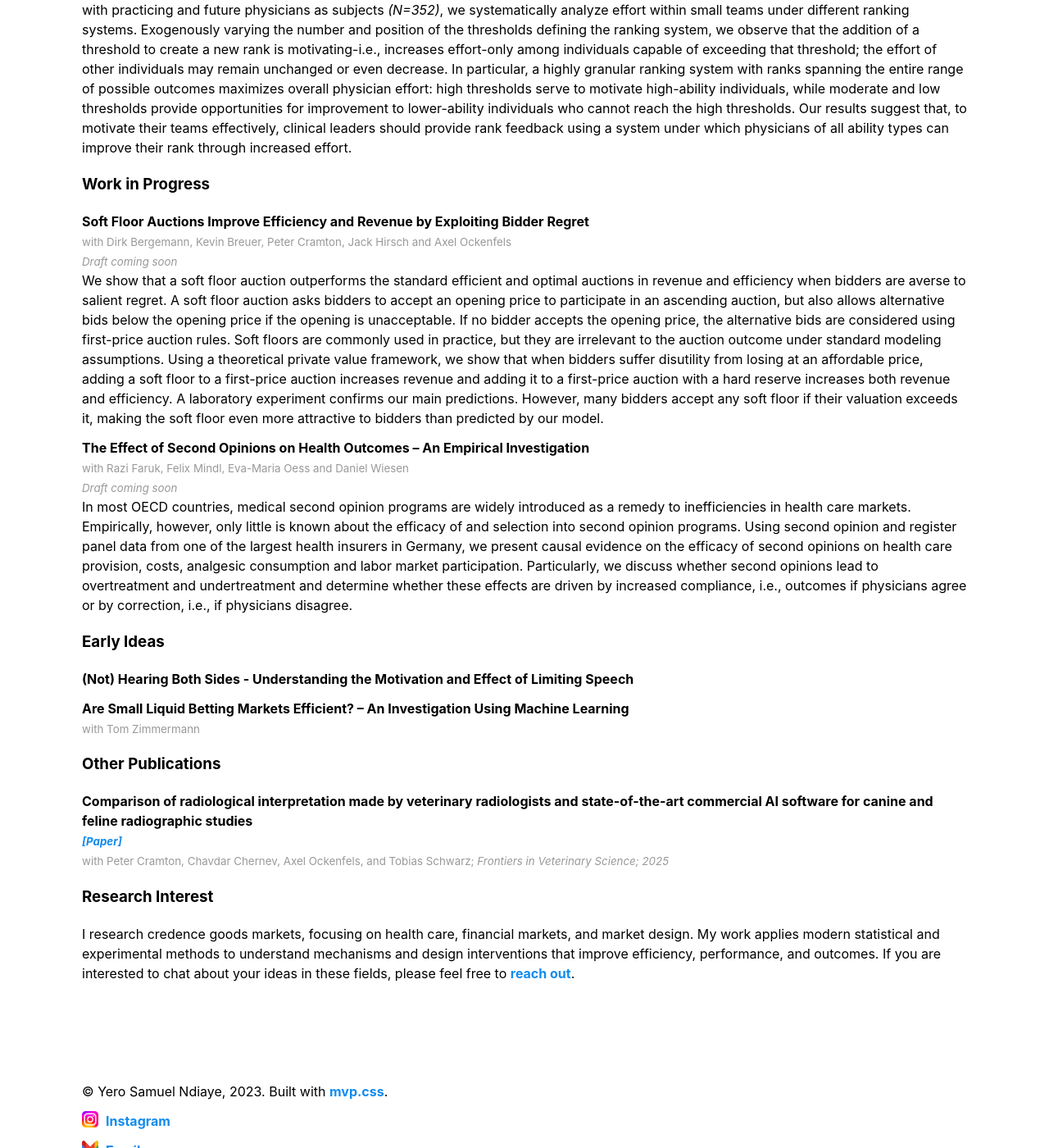
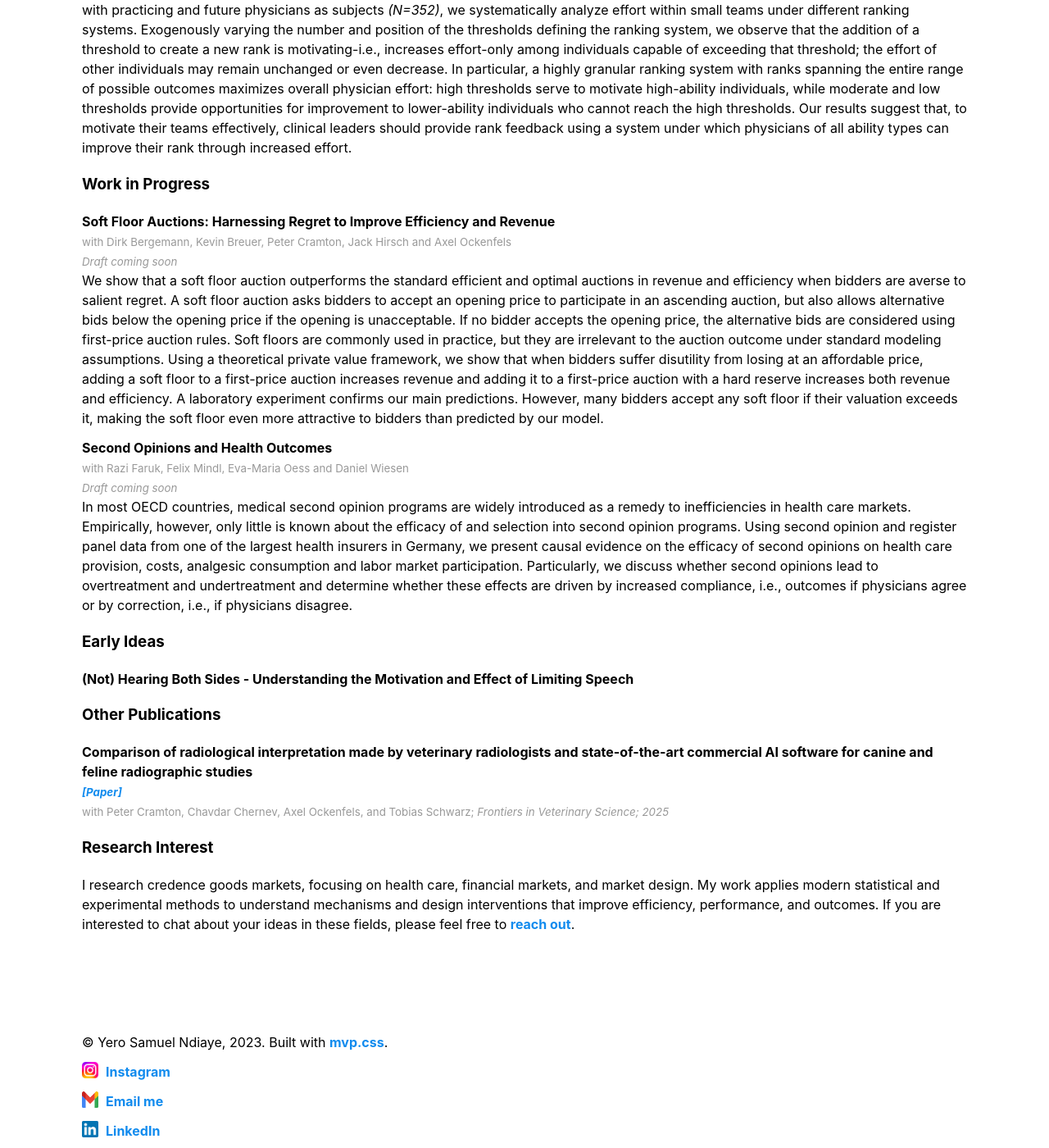
Before and after one commit to yerondiaye/yerondiaye.github.io, a Jekyll site: the page research.html, which Jekyll copies as it is, in a window 1280 px wide and 1400 px high, scrolled down 637 px. Shown: the whole window at 82% size. Built offline with Jekyll 4.4.1, drawn with Linux system fonts in a browser that asks for light colours.

Commit message:
Update research.html

```diff
--- a/research.html
+++ b/research.html
@@ -32,12 +32,12 @@
 While relative performance feedback in the form of rankings appears to be effective in improving healthcare outcomes, it may have either motivating or demotivating effects for individual physicians. Potential factors influencing such effects include a physician's level of ability and the design of the ranking system itself; however, there is limited understanding of these factors. Using a controlled lab-in-the-field experiment with practicing and future physicians as subjects <i>(N=352)</i>, we systematically analyze effort within small teams under different ranking systems. Exogenously varying the number and position of the thresholds defining the ranking system, we observe that the addition of a threshold to create a new rank is motivating-i.e., increases effort-only among individuals capable of exceeding that threshold; the effort of other individuals may remain unchanged or even decrease. In particular, a highly granular ranking system with ranks spanning the entire range of possible outcomes maximizes overall physician effort: high thresholds serve to motivate high-ability individuals, while moderate and low thresholds provide opportunities for improvement to lower-ability individuals who cannot reach the high thresholds. Our results suggest that, to motivate their teams effectively, clinical leaders should provide rank feedback using a system under which physicians of all ability types can improve their rank through increased effort.</p>
 
             <h3>Work in Progress</h3>
-<p><b>Soft Floor Auctions Improve Efficiency and Revenue by Exploiting Bidder Regret</b> </br>
+<p><b>Soft Floor Auctions: Harnessing Regret to Improve Efficiency and Revenue</b> </br>
 <small>with Dirk Bergemann, Kevin Breuer, Peter Cramton, Jack Hirsch and Axel Ockenfels</small></br>
 <small><i>Draft coming soon</i></small></br>
 We show that a soft floor auction outperforms the standard efficient and optimal auctions in revenue and efficiency when bidders are averse to salient regret. A soft floor auction asks bidders to accept an opening price to participate in an ascending auction, but also allows alternative bids below the opening price if the opening is unacceptable. If no bidder accepts the opening price, the alternative bids are considered using first-price auction rules. Soft floors are commonly used in practice, but they are irrelevant to the auction outcome under standard modeling assumptions. Using a theoretical private value framework, we show that when bidders suffer disutility from losing at an affordable price, adding a soft floor to a first-price auction increases revenue and adding it to a first-price auction with a hard reserve increases both revenue and efficiency. A laboratory experiment confirms our main predictions. However, many bidders accept any soft floor if their valuation exceeds it, making the soft floor even more attractive to bidders than predicted by our model. </p>
 
-<p><b>The Effect of Second Opinions on Health Outcomes – An Empirical Investigation</b> </br>
+<p><b>Second Opinions and Health Outcomes</b> </br>
 <small>with Razi Faruk, Felix Mindl, Eva-Maria Oess and Daniel Wiesen</small></br>
 <small><i>Draft coming soon</i></small></br>
 In most OECD countries, medical second opinion programs are widely introduced as a remedy to
@@ -53,9 +53,6 @@ physicians disagree.</p>
 
 <p><b>(Not) Hearing Both Sides - Understanding the Motivation and Effect of Limiting Speech</b></p>
 
-<p><b>Are Small Liquid Betting Markets Efficient? – An Investigation Using Machine Learning</b> </br>
-<small>with Tom Zimmermann</small></br>
-</p>
 
 
     <h3>Other Publications</h3>
```
